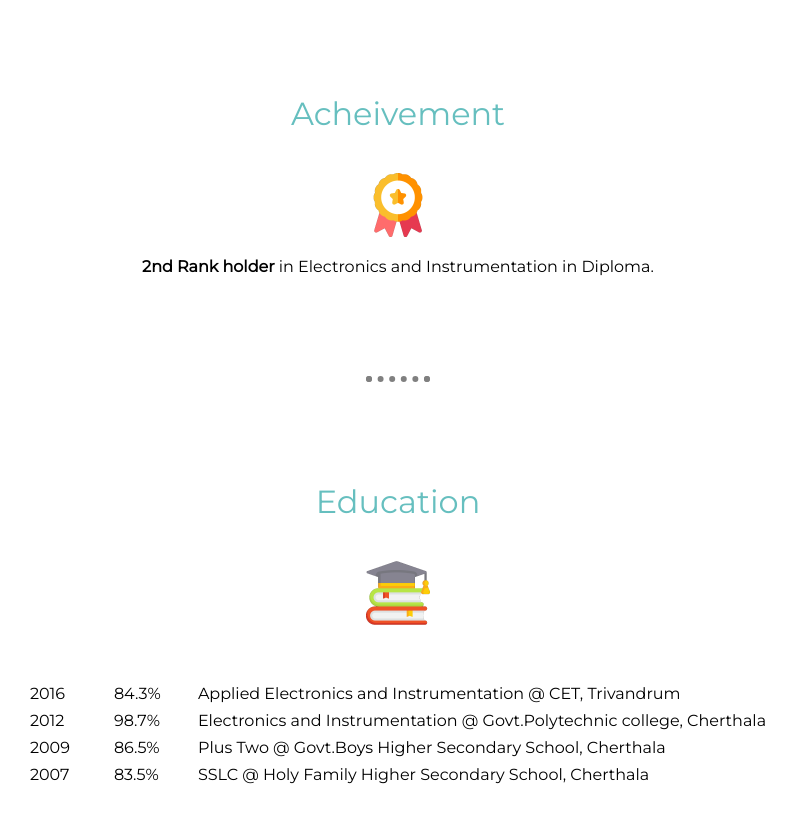
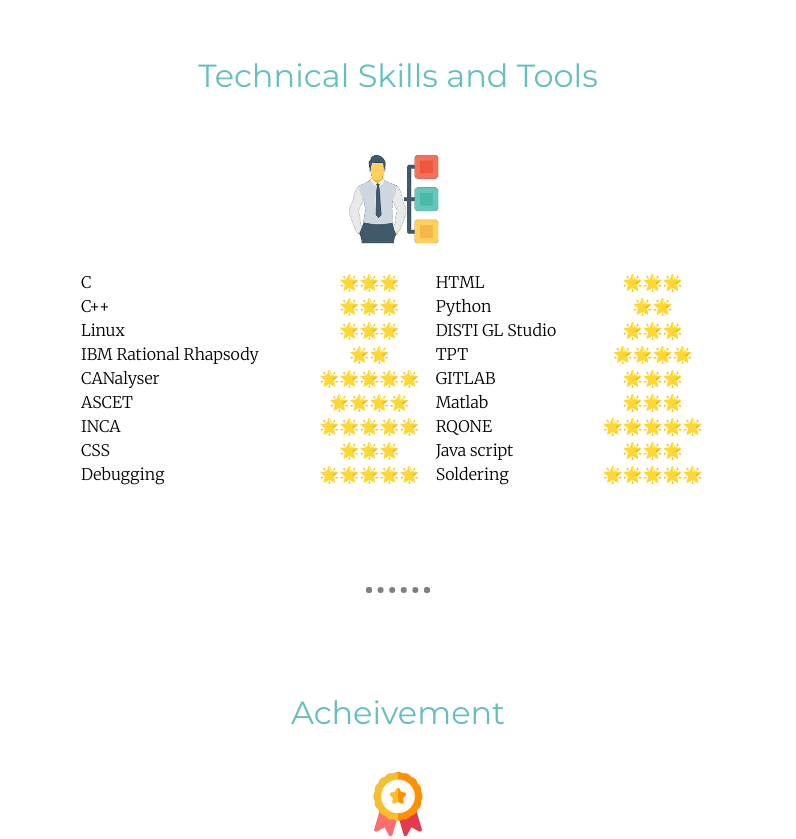
Before and after one commit to nithin-kadathanad/Resume, a plain HTML site: page NithinProfile.html in a window 1280 px wide. Shown: the part 2460-3299 px from the top of the page, without its empty margins (242-1038 px from the left). Drawn offline with Linux system fonts and the light colour scheme.

Commit message:
Added Skills

```diff
--- a/CSS/style.css
+++ b/CSS/style.css
@@ -116,6 +116,23 @@ a:hover{
   width: 20%;
   float: left;
 }
+.Skills-Tool-img{
+  width: 15%;
+}
+.Skills-Tool-Table{
+  margin: auto;
+  width: 50%;
+}
+.Skills-Tool-Table-row{
+  text-align: left;
+}
+.Skills-Tool-Table-row-left-rating{
+  text-align: center;
+}
+
+.Skills-Tool-Table-row-right-rating{
+  text-align: center;
+}
 .Achievement{
   margin: auto;
 }
--- a/NithinProfile.html
+++ b/NithinProfile.html
@@ -24,7 +24,7 @@
       </div>
       <hr>
       <div class="Experience">
-        <h2>My Work Experience</h2>
+        <h2>Work Experience</h2>
         <img class="work-img" src="images/work.png" alt="">
           <div class="Experience-row">
             <img class="company-img" src="images/bosch.jpg" alt="">
@@ -44,7 +44,6 @@
                 <li>Good experience in SDLC with V-Model from requirement gathering to system testing.</li>
                 <li>Good experience in Functional safety - ISO26262 and AUTOSAR architecture.</li>
                 <li>Good Knowledge about CAN 2.0 Protocol.</li>
-                <li>Hands-on Experience on ASCET,TPT,INCA and CANalyser</li>
               </ul>
             </div>
         </div>
@@ -64,7 +63,6 @@
             <ul class="company-Experience-list">
               <li>Proficiently designed and developed HMI for Self Learning Car, Android Auto and CarPlay Features
               of Jaguar Landrover Multimedia Infotainment Systems as per the UML standards.</li>
-              <li>Hands-on Experience on GUI tool Disti GLStudio and IBM Rational Rhapsody.</li>
               <li>Completely handled the release management process by coordinating the release activities and
               contiously monitoring the process in GITLAB.</li>
               <li>Good experience in software verification and static testing (MISRA 2012), Unit testing and continuous integration.</li>
@@ -94,6 +92,74 @@
       </div>
       </div>
       <hr>
+      <div class="Skills-Tools">
+        <h2>Technical Skills and Tools</h2>
+        <div class="Skills-Tool-box">
+          <img class="Skills-Tool-img" src="images/skill.png" alt="">
+        </div>
+        <div class="Skills-Tool-Table-box">
+          <table class="Skills-Tool-Table">
+            <tr class="Skills-Tool-Table-row">
+              <td class="Skills-Tool-Table-row-left">C </td>
+              <td class="Skills-Tool-Table-row-left-rating">🌟🌟🌟</td>
+              <td class="Skills-Tool-Table-row-right">HTML</td>
+              <td class="Skills-Tool-Table-row-right-rating">🌟🌟🌟</td>
+            </tr>
+            <tr class="Skills-Tool-Table-row">
+              <td class="Skills-Tool-Table-row-left">C++ </td>
+              <td class="Skills-Tool-Table-row-left-rating">🌟🌟🌟</td>
+              <td class="Skills-Tool-Table-row-right">Python </td>
+              <td class="Skills-Tool-Table-row-right-rating">🌟🌟</td>
+            </tr>
+            <tr class="Skills-Tool-Table-row">
+              <td class="Skills-Tool-Table-row-left">Linux </td>
+              <td class="Skills-Tool-Table-row-left-rating">🌟🌟🌟</td>
+              <td class="Skills-Tool-Table-row-right">DISTI GL Studio</td>
+              <td class="Skills-Tool-Table-row-right-rating">🌟🌟🌟</td>
+            </tr>
+            <tr class="Skills-Tool-Table-row">
+              <td class="Skills-Tool-Table-row-left">IBM Rational Rhapsody</td>
+              <td class="Skills-Tool-Table-row-left-rating">🌟🌟</td>
+              <td class="Skills-Tool-Table-row-right">TPT</td>
+              <td class="Skills-Tool-Table-row-right-rating">🌟🌟🌟🌟</td>
+            </tr>
+            <tr class="Skills-Tool-Table-row">
+              <td class="Skills-Tool-Table-row-left">CANalyser</td>
+              <td class="Skills-Tool-Table-row-left-rating">🌟🌟🌟🌟🌟</td>
+              <td class="Skills-Tool-Table-row-right">GITLAB</td>
+              <td class="Skills-Tool-Table-row-right-rating">🌟🌟🌟</td>
+            </tr>
+            <tr class="Skills-Tool-Table-row">
+              <td class="Skills-Tool-Table-row-left">ASCET</td>
+              <td class="Skills-Tool-Table-row-left-rating">🌟🌟🌟🌟</td>
+              <td class="Skills-Tool-Table-row-right">Matlab </td>
+              <td class="Skills-Tool-Table-row-right-rating">🌟🌟🌟</td>
+            </tr>
+            <tr class="Skills-Tool-Table-row">
+              <td class="Skills-Tool-Table-row-left">INCA</td>
+              <td class="Skills-Tool-Table-row-left-rating">🌟🌟🌟🌟🌟</td>
+              <td class="Skills-Tool-Table-row-right">RQONE </td>
+              <td class="Skills-Tool-Table-row-right-rating">🌟🌟🌟🌟🌟</td>
+            </tr>
+            <tr class="Skills-Tool-Table-row">
+              <td class="Skills-Tool-Table-row-left">CSS</td>
+              <td class="Skills-Tool-Table-row-left-rating">🌟🌟🌟</td>
+              <td class="Skills-Tool-Table-row-right">Java script </td>
+              <td class="Skills-Tool-Table-row-right-rating">🌟🌟🌟</td>
+            </tr>
+            <tr class="Skills-Tool-Table-row">
+              <td class="Skills-Tool-Table-row-left">Debugging</td>
+              <td class="Skills-Tool-Table-row-left-rating">🌟🌟🌟🌟🌟</td>
+              <td class="Skills-Tool-Table-row-right">Soldering </td>
+              <td class="Skills-Tool-Table-row-right-rating">🌟🌟🌟🌟🌟</td>
+            </tr>
+          </table>
+
+        </div>
+
+
+      </div>
+      <hr>
       <div class="Achievement">
         <h2>Acheivement</h2>
         <div class="Achievement-box">
@@ -115,22 +181,22 @@
               <tr class="Education-row">
                 <td class="Education-Year">2016</td>
                 <td class="Education-Percentage">84.3%</td>
-                <td>Applied Electronics and Instrumentation @ CET, Trivandrum</td>
+                <td>Applied Electronics and Instrumentation <a href="https://www.cet.ac.in/">@ CET, Trivandrum, Kerala</a></td>
               </tr>
               <tr class="Education-row">
                 <td>2012</td>
                 <td>98.7%</td>
-                <td>Electronics and Instrumentation @ Govt.Polytechnic college, Cherthala</td>
+                <td>Electronics and Instrumentation <a href="http://www.gptccherthala.org/">@ Govt.Polytechnic college, Cherthala, Kerala</a> </td>
               </tr>
               <tr class="Education-row">
                 <td>2009</td>
                 <td>86.5%</td>
-                <td>Plus Two @ Govt.Boys Higher Secondary School, Cherthala</td>
+                <td>Plus Two <a href="https://www.studyapt.com/school-snm-gbhss-cherthala-alappuzha-kl">@ Govt.Boys Higher Secondary School, Cherthala, Kerala</a></td>
               </tr>
               <tr class="Education-row">
                 <td>2007</td>
                 <td>83.5%</td>
-                <td>SSLC @ Holy Family Higher Secondary School, Cherthala</td>
+                <td>SSLC <a href="https://schools.org.in/alappuzha/32110400909/holy-family-hss-cherthala.html">@ Holy Family Higher Secondary School, Cherthala, Kerala</a> </td>
               </tr>
             </table>
           </div>
```
